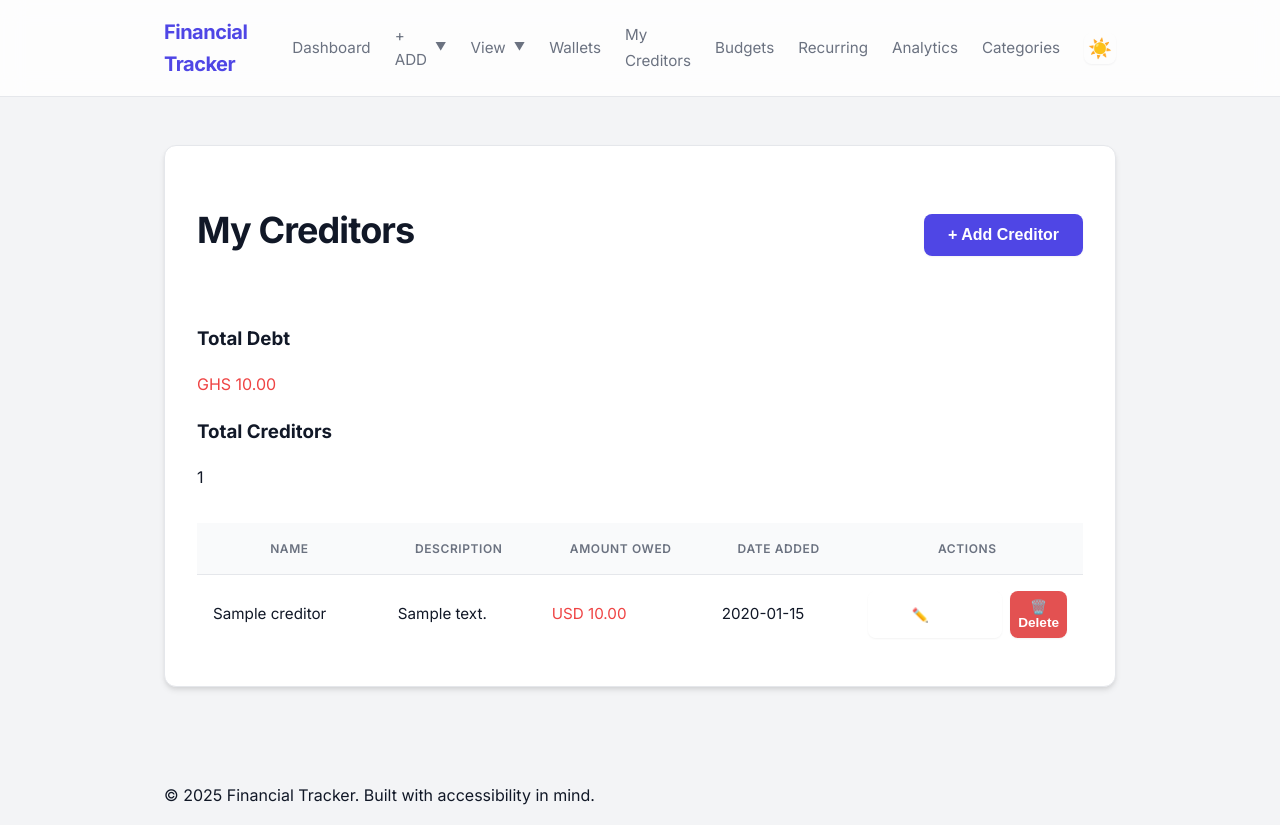
After one commit to NANA-PREMPEH/FinancialTracker, a Flask app: page /creditors in a window 1280 px wide. The commit adds this page. Run offline with Flask 3, Linux system fonts and the light colour scheme; tables that the repository leaves empty hold one stand-in row (values such as "Sample post"); parts of the project's set-up code (start-up, migrations or seed data) failed here and were passed over.

Commit message:
creditors feature

```diff
--- a/app/routes.py
+++ b/app/routes.py
@@ -1,6 +1,6 @@
 from flask import Blueprint, render_template, request, redirect, url_for, flash, jsonify, send_file, Response
 from . import db
-from .models import Expense, Category, Wallet, Budget, RecurringTransaction, ExchangeRate, Project, ProjectItem, ProjectItemPayment, FinancialSummary, WishlistItem
+from .models import Expense, Category, Wallet, Budget, RecurringTransaction, ExchangeRate, Project, ProjectItem, ProjectItemPayment, FinancialSummary, WishlistItem, Creditor
 from datetime import datetime, timedelta
 from sqlalchemy import func, or_
 import io
@@ -145,8 +145,16 @@ def dashboard():
         elif percentage >= 75:
             budget_alerts.append({'budget': budget, 'spent': spent, 'percentage': percentage, 'level': '75'})
 
+    # Calculate total debt and net balance
+    creditors = Creditor.query.all()
+    total_debt = sum(c.amount for c in creditors)
+    net_wallet_balance = total_wallet_balance - total_debt
+
     return render_template('dashboard.html',
                          wallets=wallets,
+                         creditors=creditors,
+                         total_debt=total_debt,
+                         net_wallet_balance=net_wallet_balance,
                          recent_expenses=recent_expenses,
                          total_expenses=total_expenses,
                          total_income=total_income,
@@ -890,6 +898,52 @@ def delete_category(id):
     flash('Category deleted successfully!', 'success')
     return redirect(url_for('main.categories'))
 
+    db.session.delete(category)
+    db.session.commit()
+    flash('Category deleted successfully!', 'success')
+    return redirect(url_for('main.categories'))
+
+# ===== CREDITORS =====
+@main.route('/creditors')
+def creditors():
+    all_creditors = Creditor.query.all()
+    total_debt = sum(c.amount for c in all_creditors)
+    return render_template('creditors.html', creditors=all_creditors, total_debt=total_debt)
+
+@main.route('/creditors/add', methods=['GET', 'POST'])
+def add_creditor():
+    if request.method == 'POST':
+        name = request.form.get('name')
+        amount = float(request.form.get('amount'))
+        description = request.form.get('description')
+
+        creditor = Creditor(name=name, amount=amount, description=description)
+        db.session.add(creditor)
+        db.session.commit()
+        flash('Creditor added successfully!', 'success')
+        return redirect(url_for('main.creditors'))
+
+    return render_template('add_creditor.html') # Ideally use modal but route exists
+
+@main.route('/creditors/edit/<int:id>', methods=['POST'])
+def edit_creditor(id):
+    creditor = Creditor.query.get_or_404(id)
+    creditor.name = request.form.get('name')
+    creditor.amount = float(request.form.get('amount'))
+    creditor.description = request.form.get('description')
+
+    db.session.commit()
+    flash('Creditor updated successfully!', 'success')
+    return redirect(url_for('main.creditors'))
+
+@main.route('/creditors/delete/<int:id>', methods=['POST'])
+def delete_creditor(id):
+    creditor = Creditor.query.get_or_404(id)
+    db.session.delete(creditor)
+    db.session.commit()
+    flash('Creditor removed successfully!', 'success')
+    return redirect(url_for('main.creditors'))
+
 # ===== EXPORT =====
 @main.route('/export/csv')
 def export_csv():
--- a/app/templates/base.html
+++ b/app/templates/base.html
@@ -187,6 +187,7 @@
                         </div>
                     </li>
                     <li><a href="{{ url_for('main.wallets') }}">Wallets</a></li>
+                    <li><a href="{{ url_for('main.creditors') }}">My Creditors</a></li>
                     <li><a href="{{ url_for('main.budgets') }}">Budgets</a></li>
                     <li><a href="{{ url_for('main.recurring_transactions') }}">Recurring</a></li>
                     <li><a href="{{ url_for('main.analytics') }}">Analytics</a></li>
--- /dev/null
+++ b/app/templates/creditors.html
@@ -0,0 +1,141 @@
+{% extends "base.html" %}
+
+{% block title %}Creditors - Financial Tracker{% endblock %}
+
+{% block content %}
+<div class="card">
+    <div class="flex justify-between items-center mb-8">
+        <h1>My Creditors</h1>
+        <button onclick="showAddCreditorModal()" class="btn-primary">+ Add Creditor</button>
+    </div>
+
+    <div class="summary-cards" style="grid-template-columns: repeat(auto-fit, minmax(200px, 1fr)); margin-bottom: 2rem;">
+        <div class="summary-card total-balance-card">
+            <h3>Total Debt</h3>
+            <p class="amount text-danger">GHS {{ "%.2f"|format(total_debt) }}</p>
+        </div>
+        <div class="summary-card">
+            <h3>Total Creditors</h3>
+            <p class="amount">{{ creditors|length }}</p>
+        </div>
+    </div>
+
+    <div class="table-container">
+        {% if creditors %}
+        <table>
+            <thead>
+                <tr>
+                    <th>Name</th>
+                    <th>Description</th>
+                    <th>Amount Owed</th>
+                    <th>Date Added</th>
+                    <th>Actions</th>
+                </tr>
+            </thead>
+            <tbody>
+                {% for creditor in creditors %}
+                <tr>
+                    <td>{{ creditor.name }}</td>
+                    <td>{{ creditor.description or '-' }}</td>
+                    <td class="text-danger">{{ creditor.currency }} {{ "%.2f"|format(creditor.amount) }}</td>
+                    <td>{{ creditor.created_at.strftime('%Y-%m-%d') }}</td>
+                    <td class="flex gap-2">
+                        <button class="btn-edit"
+                                onclick="showEditCreditorModal('{{ creditor.id }}', '{{ creditor.name }}', '{{ creditor.amount }}', '{{ creditor.description }}')">
+                            ✏️ Edit
+                        </button>
+                        <form action="{{ url_for('main.delete_creditor', id=creditor.id) }}" method="POST" style="display:inline;" onsubmit="return confirm('Are you sure you want to delete this creditor?');">
+                            <button type="submit" class="btn-delete">🗑️ Delete</button>
+                        </form>
+                    </td>
+                </tr>
+                {% endfor %}
+            </tbody>
+        </table>
+        {% else %}
+        <p class="text-center text-muted">You have no creditors tracked properly. Good job!</p>
+        {% endif %}
+    </div>
+</div>
+
+<!-- Add Creditor Modal -->
+<div id="addCreditorModal" class="modal-backdrop">
+    <div class="modal-content">
+        <h3>Add New Creditor</h3>
+        <form action="{{ url_for('main.add_creditor') }}" method="POST">
+            <div class="form-group">
+                <label>Name</label>
+                <input type="text" name="name" class="form-control" required placeholder="e.g. John Doe">
+            </div>
+            <div class="form-group">
+                <label>Amount Owed</label>
+                <input type="number" name="amount" step="0.01" class="form-control" required placeholder="0.00">
+            </div>
+            <div class="form-group">
+                <label>Description (Optional)</label>
+                <textarea name="description" class="form-control" rows="2"></textarea>
+            </div>
+            <div class="flex gap-4 justify-end mt-4">
+                <button type="button" onclick="hideAddCreditorModal()" class="btn-secondary">Cancel</button>
+                <button type="submit" class="btn-primary">Add Creditor</button>
+            </div>
+        </form>
+    </div>
+</div>
+
+<!-- Edit Creditor Modal -->
+<div id="editCreditorModal" class="modal-backdrop">
+    <div class="modal-content">
+        <h3>Edit Creditor</h3>
+        <form id="editCreditorForm" method="POST">
+            <div class="form-group">
+                <label>Name</label>
+                <input type="text" name="name" id="edit_name" class="form-control" required>
+            </div>
+            <div class="form-group">
+                <label>Amount Owed</label>
+                <input type="number" name="amount" id="edit_amount" step="0.01" class="form-control" required>
+            </div>
+            <div class="form-group">
+                <label>Description</label>
+                <textarea name="description" id="edit_description" class="form-control" rows="2"></textarea>
+            </div>
+            <div class="flex gap-4 justify-end mt-4">
+                <button type="button" onclick="hideEditCreditorModal()" class="btn-secondary">Cancel</button>
+                <button type="submit" class="btn-primary">Update Creditor</button>
+            </div>
+        </form>
+    </div>
+</div>
+
+<script>
+    const addModal = document.getElementById('addCreditorModal');
+    const editModal = document.getElementById('editCreditorModal');
+    const editForm = document.getElementById('editCreditorForm');
+
+    function showAddCreditorModal() {
+        addModal.style.display = 'flex';
+    }
+
+    function hideAddCreditorModal() {
+        addModal.style.display = 'none';
+    }
+
+    function showEditCreditorModal(id, name, amount, description) {
+        document.getElementById('edit_name').value = name;
+        document.getElementById('edit_amount').value = amount;
+        document.getElementById('edit_description').value = description === 'None' ? '' : description;
+        editForm.action = `/creditors/edit/${id}`;
+        editModal.style.display = 'flex';
+    }
+
+    function hideEditCreditorModal() {
+        editModal.style.display = 'none';
+    }
+
+    window.onclick = function(event) {
+        if (event.target == addModal) hideAddCreditorModal();
+        if (event.target == editModal) hideEditCreditorModal();
+    }
+</script>
+{% endblock %}
```
Also changed, not shown: app/models.py (+11 -0 lines), app/templates/dashboard.html (+11 -5 lines), update_db_creditors.py (added, +11 -0 lines), verify_creditors.py (added, +59 -0 lines).
